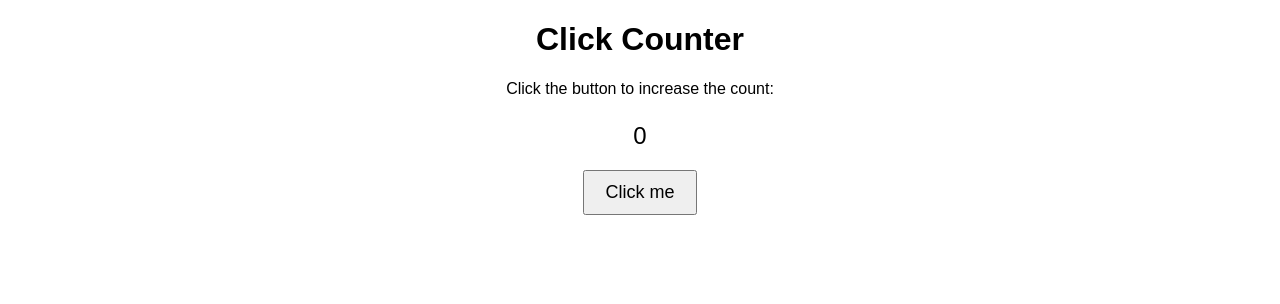
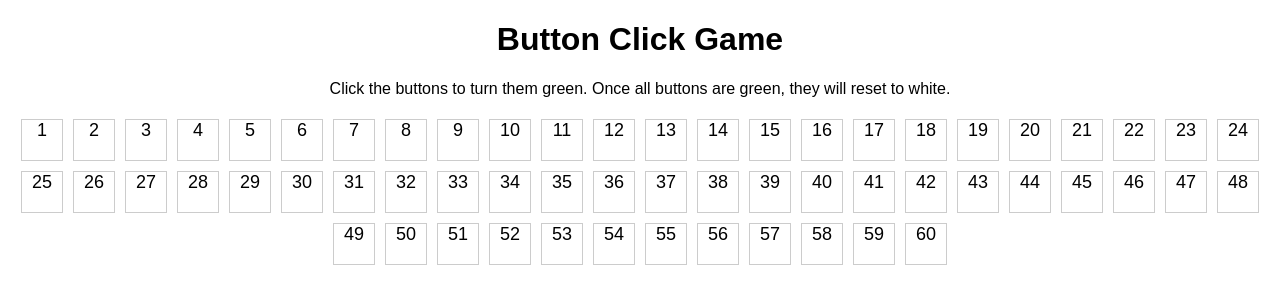
Before and after one commit to RCHDGHN/AABAMN, a plain HTML site: page index.html in a window 1280 px wide. Drawn offline with Linux system fonts and the light colour scheme.

Commit message:
Add files via upload

```diff
--- a/index.html
+++ b/index.html
@@ -3,39 +3,74 @@
 <head>
     <meta charset="UTF-8">
     <meta name="viewport" content="width=device-width, initial-scale=1.0">
-    <title>Click Counter</title>
+    <title>Button Click Game</title>
     <style>
         body {
             font-family: Arial, sans-serif;
             text-align: center;
         }
-        #counter {
-            font-size: 24px;
-            margin-bottom: 20px;
+        .button {
+            display: inline-block;
+            width: 40px;
+            height: 40px;
+            margin: 5px;
+            font-size: 18px;
+            background-color: white;
+            cursor: pointer;
+            border: 1px solid #ccc;
         }
-        #clickButton {
-            padding: 10px 20px;
-            font-size: 18px;
-            cursor: pointer;
+        .button.green {
+            background-color: green;
         }
     </style>
 </head>
 <body>
-    <h1>Click Counter</h1>
-    <p>Click the button to increase the count:</p>
-    <p id="counter">0</p>
-    <button id="clickButton">Click me</button>
+    <h1>Button Click Game</h1>
+    <p>Click the buttons to turn them green. Once all buttons are green, they will reset to white.</p>
+    <div id="buttonContainer">
+        <!-- Generate buttons dynamically -->
+    </div>
 
     <script>
-        // JavaScript code to implement the click counter
-        let count = 0;
-        const counter = document.getElementById("counter");
-        const clickButton = document.getElementById("clickButton");
+        // JavaScript code to implement the button click game
+        const buttonContainer = document.getElementById("buttonContainer");
+        const totalButtons = 60;
+        let clickedButtons = 0;
 
-        clickButton.addEventListener("click", function() {
-            count++;
-            counter.textContent = count;
-        });
+        // Function to create buttons
+        function createButtons() {
+            for (let i = 1; i <= totalButtons; i++) {
+                const button = document.createElement("div");
+                button.className = "button";
+                button.textContent = i;
+
+                button.addEventListener("click", () => {
+                    if (!button.classList.contains("green")) {
+                        button.classList.add("green");
+                        clickedButtons++;
+
+                        if (clickedButtons === totalButtons) {
+                            setTimeout(() => {
+                                resetButtons();
+                            }, 1000);
+                        }
+                    }
+                });
+
+                buttonContainer.appendChild(button);
+            }
+        }
+
+        // Function to reset buttons to white
+        function resetButtons() {
+            const buttons = document.querySelectorAll(".button");
+            buttons.forEach(button => {
+                button.classList.remove("green");
+            });
+            clickedButtons = 0;
+        }
+
+        createButtons();
     </script>
 </body>
 </html>
```
